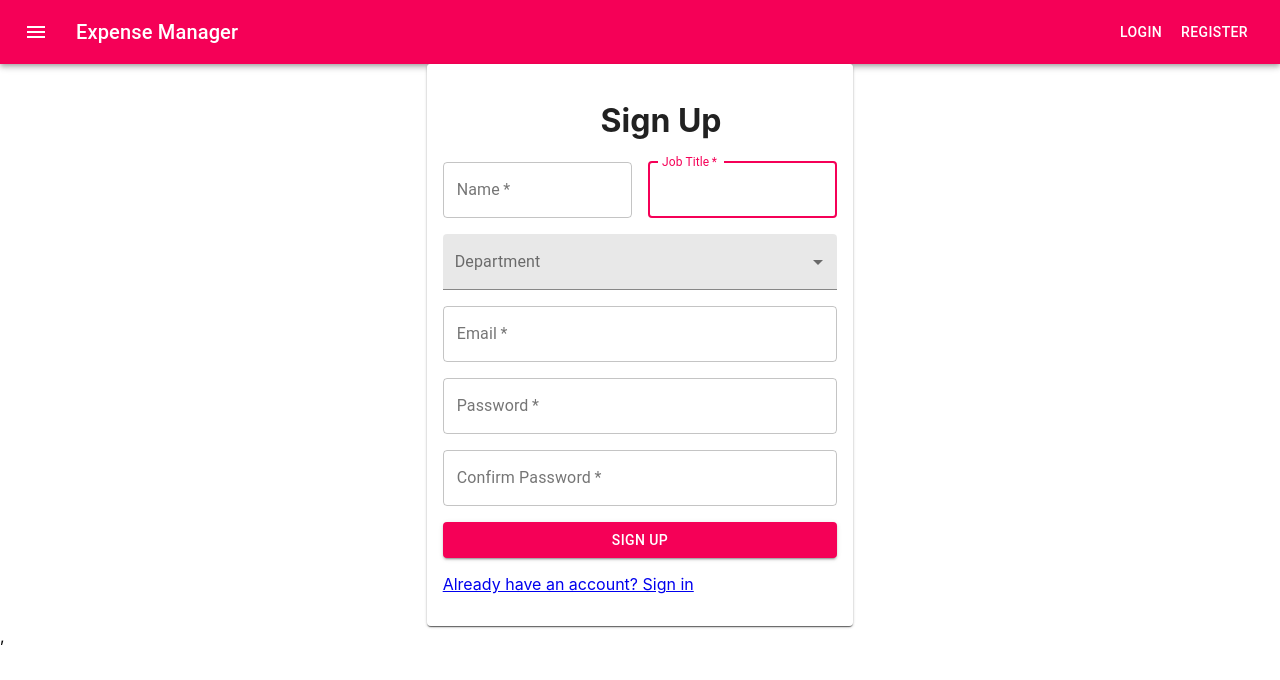
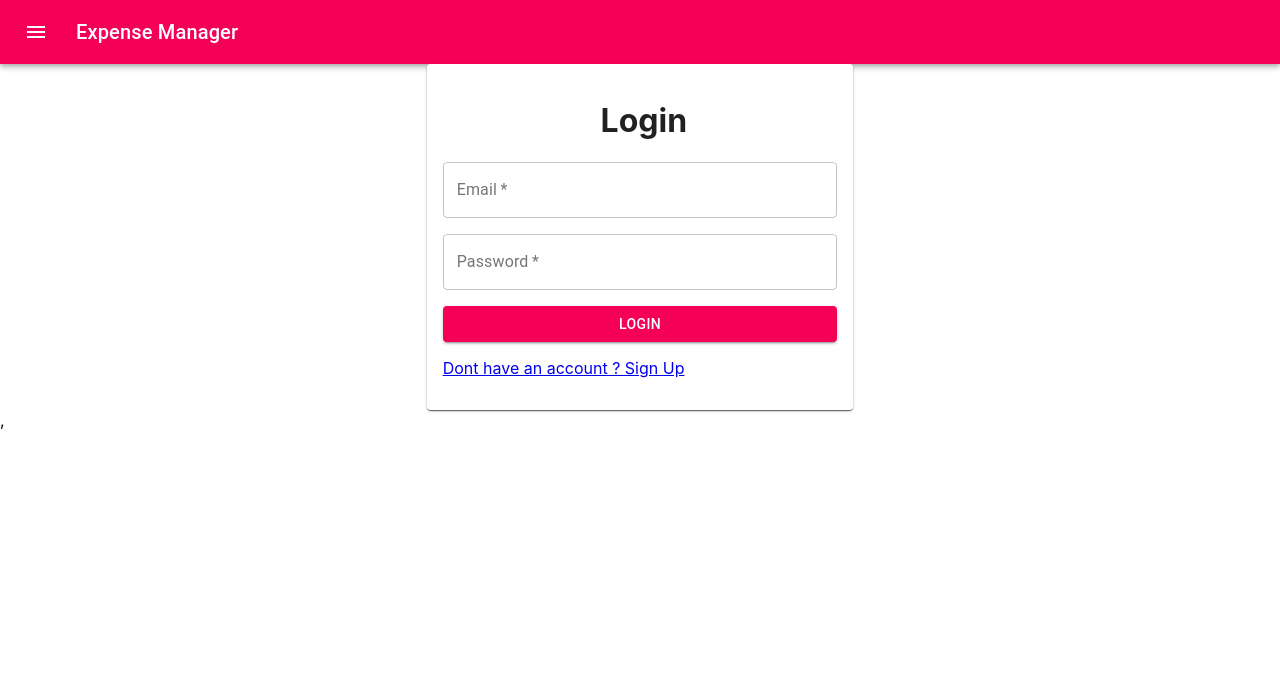
Before and after one commit to Usman2661/ExpenseManagerFrontend, a React (Create React App) app: page /register in a window 1280 px wide. Shown: the top 680 px of the page. Built offline with nearby package versions, Linux system fonts and the light colour scheme.

Commit message:
adding context to store the user details

```diff
--- a/src/App.tsx
+++ b/src/App.tsx
@@ -1,18 +1,49 @@
-import React from 'react';
+import React, { useState } from 'react';
 import './App.css';
 import { Route, Switch } from 'react-router-dom';
 import { Login } from './components/login';
-import Navbar from './components/Navbar';
+import { Navbar } from './components/Navbar';
 import { Register } from './components/register';
+import { UserTest } from './components/UserTest';
+import { Home } from './components/home';
+import PrivateRoute from './routing/PrivateRoute';
+import { UserContext } from './userContext';
+import PublicRoute from './routing/PublicRoute';
+
+// const sampleUserContext: UserContextInterface = {
+//   name: 'Using React Context in a Typescript App',
+//   auth: false,
+//   userType: 'Staff',
+// };
 
 function App() {
+  const [userAuthData, setUserAuthData] = useState({
+    id: localStorage.getItem('id'),
+    auth: localStorage.getItem('auth'),
+    name: localStorage.getItem('name'),
+    email: localStorage.getItem('email'),
+    userType: localStorage.getItem('userType'),
+  });
   return (
     <main>
-      <Navbar></Navbar>
-      <Switch>
-        <Route path='/' component={Login} exact />
-        <Route path='/register' component={Register} exact />
-      </Switch>
+      <UserContext.Provider value={{ userAuthData, setUserAuthData }}>
+        <Navbar></Navbar>
+        <Switch>
+          <PublicRoute redirectPath='/home' path='/'>
+            <Login />
+          </PublicRoute>
+          <PublicRoute redirectPath='/home' path='/register'>
+            <Register />
+          </PublicRoute>
+
+          {/* <Route path='/' component={Login} exact />
+          <Route path='/register' component={Register} exact /> */}
+          <Route path='/users' component={UserTest} exact />
+          <PrivateRoute redirectPath='/' path='/home'>
+            <Home />
+          </PrivateRoute>
+        </Switch>
+      </UserContext.Provider>
     </main>
   );
 }
--- a/src/components/Navbar.tsx
+++ b/src/components/Navbar.tsx
@@ -1,4 +1,4 @@
-import React from 'react';
+import React, { useContext } from 'react';
 import { makeStyles } from '@material-ui/core/styles';
 import AppBar from '@material-ui/core/AppBar';
 import Toolbar from '@material-ui/core/Toolbar';
@@ -6,7 +6,8 @@ import Typography from '@material-ui/core/Typography';
 import Button from '@material-ui/core/Button';
 import IconButton from '@material-ui/core/IconButton';
 import MenuIcon from '@material-ui/icons/Menu';
-import { Link } from 'react-router-dom';
+import { Route, Link, BrowserRouter, withRouter } from 'react-router-dom';
+import { UserContext } from '../userContext';
 
 const useStyles = makeStyles((theme) => ({
   root: {
@@ -20,8 +21,22 @@ const useStyles = makeStyles((theme) => ({
   },
 }));
 
-export default function Navbar() {
+export function Navbar(props: any) {
   const classes = useStyles();
+
+  const { userAuthData, setUserAuthData } = useContext(UserContext);
+
+  const logout = () => {
+    localStorage.clear();
+
+    setUserAuthData({
+      id: '',
+      auth: false,
+      name: '',
+      email: '',
+      userType: '',
+    });
+  };
 
   return (
     <div className={classes.root}>
@@ -38,12 +53,14 @@ export default function Navbar() {
           <Typography variant='h6' className={classes.title}>
             Expense Manager
           </Typography>
-          <Button color='inherit' component={Link} to='/'>
+          {/* <Button color='inherit' component={Link} to='/'>
             Login
-          </Button>
-          <Button color='inherit' component={Link} to='/register'>
-            Register
-          </Button>
+          </Button> */}
+          {userAuthData.auth ? (
+            <Button color='inherit' onClick={logout}>
+              {userAuthData.name} Logout
+            </Button>
+          ) : null}
         </Toolbar>
       </AppBar>
     </div>
--- a/src/components/UserTest.tsx
+++ b/src/components/UserTest.tsx
@@ -20,13 +20,19 @@ const GET_MY_USERS = gql`
   }
 `;
 
+const isAuthenticated = gql`
+  query getAuthenticated {
+    authenticated @client
+  }
+`;
+
 export function UserTest() {
-  const { loading, data } = useQuery<UserData, UserDataVars>(GET_MY_USERS, {});
+  const { loading, data } = useQuery<any, any>(isAuthenticated, {});
   console.log(data);
 
   return (
     <div>
-      <h3>Available Inventory</h3>
+      {/* <h3>Available Inventory</h3>
       {loading ? (
         <p>Loading ...</p>
       ) : (
@@ -47,7 +53,7 @@ export function UserTest() {
               ))}
           </tbody>
         </table>
-      )}
+      )} */}
     </div>
   );
 }
--- a/src/components/home.tsx
+++ b/src/components/home.tsx
@@ -1,9 +1,11 @@
-import React, { Component } from 'react';
+import React, { Component, useContext } from 'react';
+import { UserContext } from '../userContext';
 
-export class Home extends Component {
-  render() {
-    return <div></div>;
-  }
+export function Home() {
+  const { userAuthData, setUserAuthData } = useContext(UserContext);
+  return (
+    <div>
+      <h1> Welcome to the homepage {userAuthData.name} </h1>
+    </div>
+  );
 }
-
-export default Home;
--- a/src/components/login.tsx
+++ b/src/components/login.tsx
@@ -1,4 +1,4 @@
-import React, { Component, useState } from 'react';
+import React, { Component, useState, useContext } from 'react';
 import Paper from '@material-ui/core/Paper';
 import Grid from '@material-ui/core/Grid';
 import Card from '@material-ui/core/Card';
@@ -11,25 +11,57 @@ import FormControl from '@material-ui/core/FormControl';
 import Select from '@material-ui/core/Select';
 import TextField from '@material-ui/core/TextField';
 import { useMutation } from '@apollo/react-hooks';
-import { CREATE_USER } from '../graphQL/mutation/user.mutation';
-import { Link } from 'react-router-dom';
+import { CREATE_USER, LOGIN_USER } from '../graphQL/mutation/user.mutation';
+import { Route, Link, BrowserRouter, withRouter } from 'react-router-dom';
 import Alert from '@material-ui/lab/Alert';
+import { UserContext } from '../userContext';
 
-export function Login() {
+export function Login(props: any) {
   const [formData, setFormData] = useState({
     email: '',
     password: '',
   });
+
   const { email, password } = formData;
+
+  const { userAuthData, setUserAuthData } = useContext(UserContext);
 
   const onChange = (e: any) => {
     setFormData({ ...formData, [e.target.name]: e.target.value });
   };
 
-  const loginUser = (e: any) => {
+  const loginUser = async (e: any) => {
     e.preventDefault();
-    console.log(formData);
+    try {
+      const { data } = await login();
+
+      if (data.login.token) {
+        localStorage.setItem('id', data.login.user.id);
+        localStorage.setItem('auth', 'true');
+        localStorage.setItem('name', data.login.user.name);
+        localStorage.setItem('email', data.login.user.email);
+        localStorage.setItem('userType', data.login.user.userType);
+
+        setUserAuthData({
+          id: data.login.user.id,
+          auth: true,
+          name: data.login.user.name,
+          email: data.login.user.email,
+          userType: data.login.user.userType,
+        });
+        props.history.push('/home');
+      }
+    } catch (error) {
+      console.log(error);
+    }
   };
+
+  const [login, { error, data }] = useMutation(LOGIN_USER, {
+    variables: {
+      email: formData.email,
+      password: formData.password,
+    },
+  });
   return (
     <div>
       <div>
@@ -39,6 +71,11 @@ export function Login() {
               <Paper className='login'>
                 <Card className='loginCard '>
                   <CardContent>
+                    {error ? (
+                      <Alert variant='filled' severity='error'>
+                        An error has occured {error.message}
+                      </Alert>
+                    ) : null}
                     <div style={{ marginLeft: '40%' }}>
                       {' '}
                       <h1> Login </h1>
--- a/src/components/register.tsx
+++ b/src/components/register.tsx
@@ -30,12 +30,16 @@ export function Register() {
     setFormData({ ...formData, [e.target.name]: e.target.value });
   };
 
-  const registerUser = (e: any) => {
+  const registerUser = async (e: any) => {
     e.preventDefault();
-
-    saveUser();
+    try {
+      const { data } = await saveUser();
+    } catch (e) {
+      console.log(e);
+    }
   };
   const [saveUser, { error, data }] = useMutation(CREATE_USER, {
+    errorPolicy: 'ignore',
     variables: {
       name: formData.name,
       email: formData.email,
@@ -54,11 +58,6 @@ export function Register() {
               <Paper className='registration'>
                 <Card className='registerCard '>
                   <CardContent>
-                    <div style={{ marginLeft: '40%' }}>
-                      {' '}
-                      {/* <Avatar className='signUpIcon'>
-                      <AccountBoxIcon />
-                    </Avatar> */}
                     {error ? (
                       <Grid
                         container
@@ -88,6 +87,8 @@ export function Register() {
                         </Grid>
                       </Grid>
                     ) : null}
+                    <div style={{ marginLeft: '40%' }}>
+                      {' '}
                       <h1> Sign Up </h1>
                     </div>
                     <form className='signUpForm'>
--- a/src/graphQL/mutation/user.mutation.ts
+++ b/src/graphQL/mutation/user.mutation.ts
@@ -23,3 +23,19 @@ export const CREATE_USER = gql`
     }
   }
 `;
+
+export const LOGIN_USER = gql`
+  mutation login($email: String!, $password: String!) {
+    login(email: $email, password: $password) {
+      token
+      user {
+        id
+        name
+        email
+        department
+        userType
+        jobTitle
+      }
+    }
+  }
+`;
--- a/src/index.tsx
+++ b/src/index.tsx
@@ -6,10 +6,22 @@ import * as serviceWorker from './serviceWorker';
 import { BrowserRouter } from 'react-router-dom';
 import ApolloClient from 'apollo-boost';
 import { ApolloProvider } from 'react-apollo';
+import { InMemoryCache } from 'apollo-cache-inmemory';
+
+const cache = new InMemoryCache();
 
 export const client = new ApolloClient({
+  cache,
   uri: 'http://localhost:4000/', //URL of the GraphQL server
 });
+
+const initialState = {
+  authenticated: false,
+  id: null,
+  email: null,
+  userType: null,
+};
+cache.writeData({ data: initialState });
 
 ReactDOM.render(
   <React.StrictMode>
--- /dev/null
+++ b/src/routing/PrivateRoute.tsx
@@ -0,0 +1,20 @@
+import React, { useContext } from 'react';
+import { Redirect, Route, RouteProps } from 'react-router';
+import { UserContext } from '../userContext';
+
+export interface IPrivateRouteProps extends RouteProps {
+  isAuth?: boolean; // is authenticate route
+  redirectPath?: string; // redirect path if don't authenticate route
+}
+
+const PrivateRoute: React.FC<IPrivateRouteProps> = (props) => {
+  const { userAuthData, setUserAuthData } = useContext(UserContext);
+
+  return userAuthData.auth ? (
+    <Route {...props} component={props.component} render={undefined} />
+  ) : (
+    <Redirect to={{ pathname: props.redirectPath }} />
+  );
+};
+
+export default PrivateRoute;
--- /dev/null
+++ b/src/routing/PublicRoute.tsx
@@ -0,0 +1,20 @@
+import React, { useContext } from 'react';
+import { Redirect, Route, RouteProps } from 'react-router';
+import { UserContext } from '../userContext';
+
+export interface IPublicRoute extends RouteProps {
+  isAuth?: boolean; // is authenticate route
+  redirectPath?: string; // redirect path if don't authenticate route
+}
+
+const PublicRoute: React.FC<IPublicRoute> = (props) => {
+  const { userAuthData, setUserAuthData } = useContext(UserContext);
+
+  return userAuthData.auth ? (
+    <Redirect to={{ pathname: props.redirectPath }} />
+  ) : (
+    <Route {...props} component={props.component} render={undefined} />
+  );
+};
+
+export default PublicRoute;
--- /dev/null
+++ b/src/userContext.tsx
@@ -0,0 +1,10 @@
+import { createContext } from 'react';
+import React from 'react';
+
+// export interface UserContextInterface {
+//   name: string;
+//   auth: boolean;
+//   userType: string;
+// }
+
+export const UserContext = React.createContext<any | null>(null);
```
Lines whose indentation alone changed are shown as unchanged.
